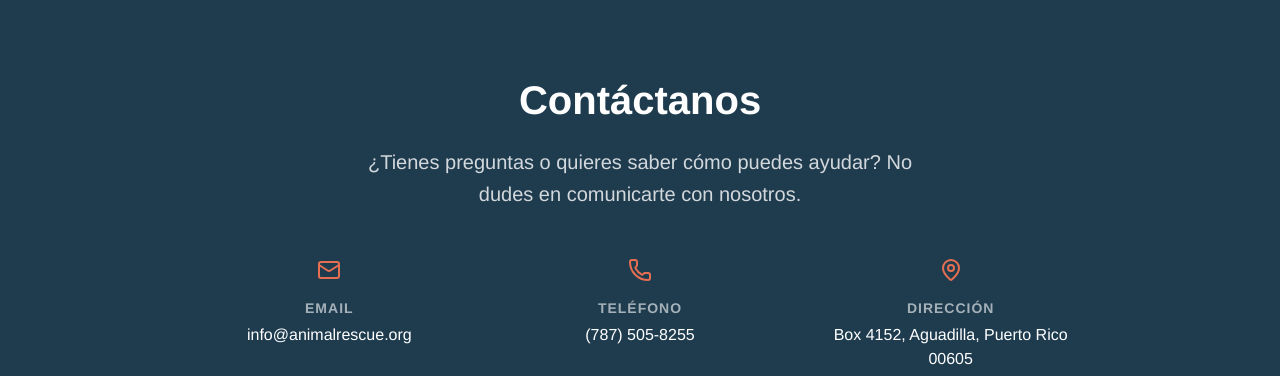
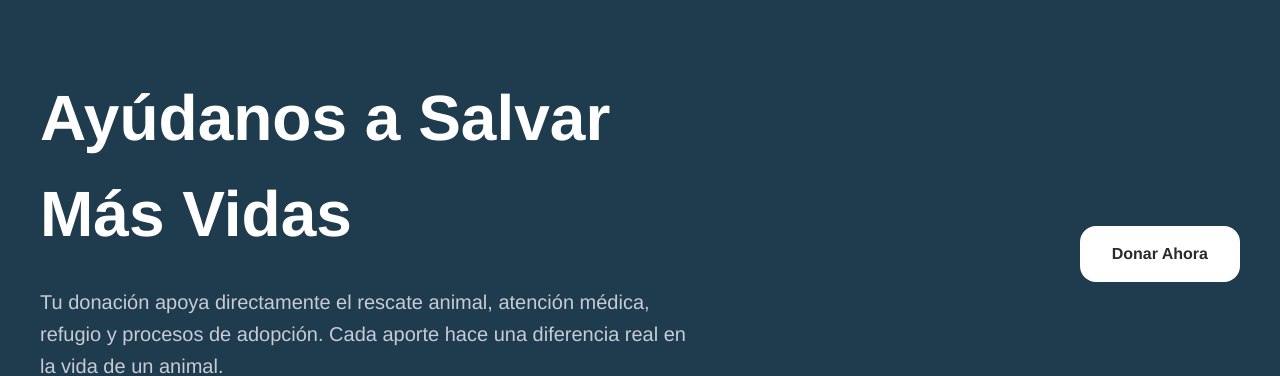
Before and after one commit to Lennon0926/capstone-animal-rescue-platform, a Next.js app in the folder apps/web/: page /home in a window 1280 px wide. Shown: the part 5287-5663 px from the top of the page. Built offline with nearby package versions, Linux system fonts and the light colour scheme; no server answers.

Commit message:
fix: add DonationBanner to home page so E2E test can find Donar Ahora button

```diff
--- a/apps/web/pages/home.tsx
+++ b/apps/web/pages/home.tsx
@@ -7,6 +7,7 @@ import TimelineSection from "@/components/LandingPage/Timeline/timelineSection";
 import StoriesSection from "@/components/LandingPage/Stories/storiesSection";
 import GetInvolvedSection from "@/components/LandingPage/GetInvolved/getInvolvedSection";
 import AnimalsSection from "@/components/LandingPage/Animals/animalsSection";
+import DonationBanner from "@/components/LandingPage/Donate/donationBanner";
 import ContactSection from "@/components/LandingPage/Contact/contactSection";
 import FooterSection from "@/components/Footer/footerSection";
 import type { Animal } from "@/types/animal";
@@ -36,6 +37,7 @@ function Home({ animals, fetchError }: HomeProps) {
       <StoriesSection />
       <GetInvolvedSection />
       <AnimalsSection animals={animals} fetchError={fetchError} />
+      <DonationBanner />
       <ContactSection />
       <FooterSection />
     </div>
```
